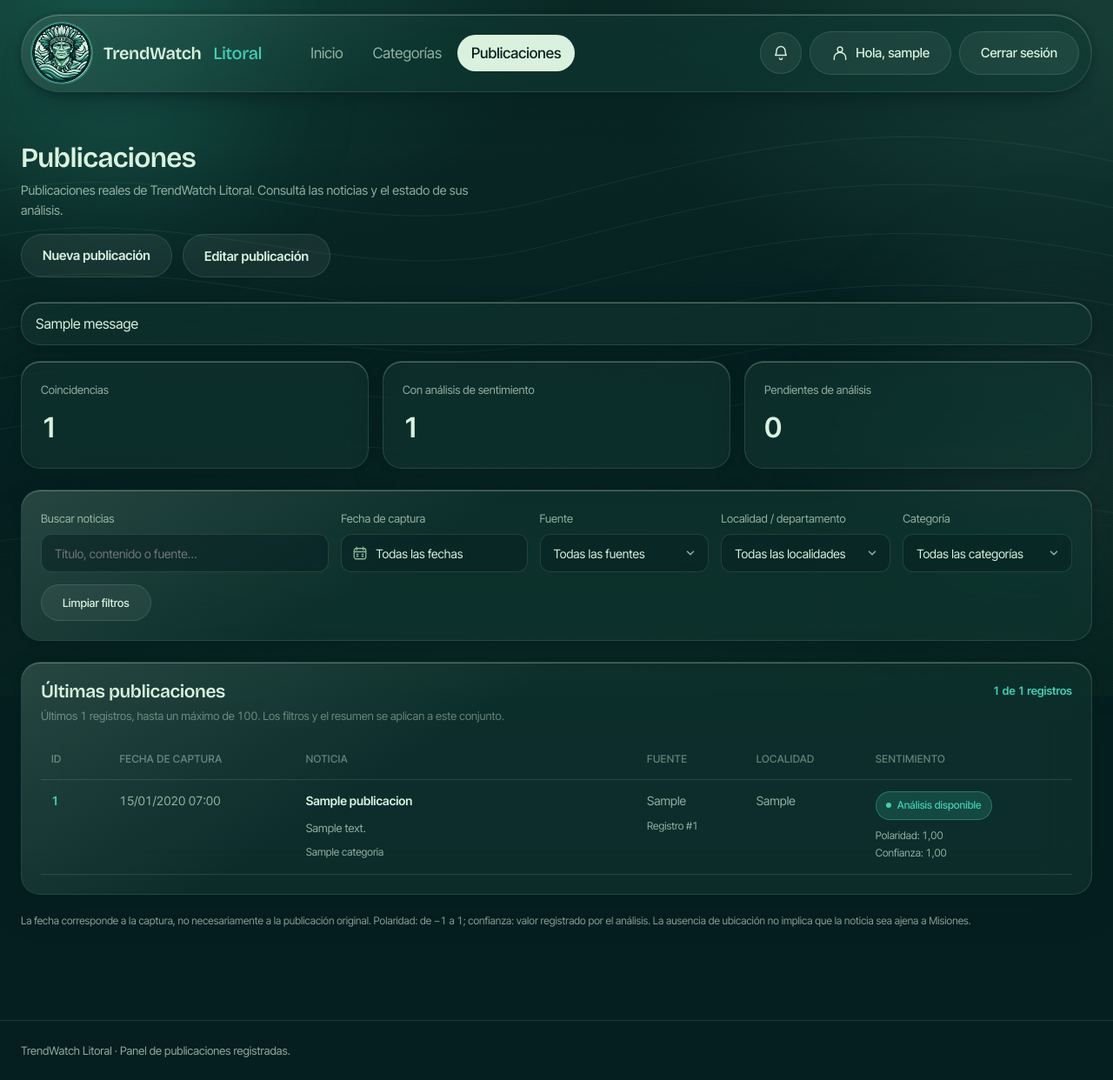
After one commit to MakkiGan666/Trend-Watch-Litoral, a Django app: page /publicaciones/ in a window 1280 px wide. The commit adds this page. Shown: the whole page at 87% size. Run offline with Django 5.2, Linux system fonts and the light colour scheme; a user stored in the database is signed in; tables that the repository leaves empty hold one stand-in row (values such as "Sample post"); one stand-in notice (Sample message) is shown; parts of the project's set-up code (start-up, migrations or seed data) failed here and were passed over.

Commit message:
Publicaciones

```diff
--- a/app/core/roles.py
+++ b/app/core/roles.py
@@ -17,7 +17,7 @@ PERMISOS_ROLES = {
     'Administrador': PERMISOS_ADMINISTRADOR,
 }
 
-# El Dashboard es el panel de gestión de noticias: sólo para quien tiene el CRUD completo.
+# Publicaciones es el panel de gestión de noticias: sólo para quien tiene el CRUD completo.
 PERMISOS_PANEL = (
     'core.view_publicacion', 'core.add_publicacion',
     'core.change_publicacion', 'core.delete_publicacion',
--- a/app/core/templates/base.html
+++ b/app/core/templates/base.html
@@ -51,7 +51,7 @@
       <div class="nav__links">
         <a href="{% url 'landing' %}" {% if request.resolver_match.url_name == 'landing' %}aria-current="page"{% endif %}>Inicio</a>
         {% block categories_nav %}<a href="{% url 'categorias' %}" {% if request.resolver_match.url_name == 'categorias' %}aria-current="page"{% endif %}>Categorías</a>{% endblock %}
-        {% if perms.core.change_publicacion %}<a href="{% url 'dashboard' %}" {% if request.resolver_match.url_name == 'dashboard' %}aria-current="page"{% endif %}>Dashboard</a>{% endif %}
+        {% if perms.core.change_publicacion %}<a href="{% url 'publicaciones' %}" {% if request.resolver_match.url_name == 'publicaciones' %}aria-current="page"{% endif %}>Publicaciones</a>{% endif %}
       </div>
       <div class="nav__act">
         {% include "partials/_account_actions.html" %}
@@ -84,7 +84,7 @@
         <div>
           <h4>Plataforma</h4>
           <a href="{% url 'categorias' %}">Categorías</a>
-          {% if perms.core.change_publicacion %}<a href="{% url 'dashboard' %}">Dashboard</a>{% endif %}
+          {% if perms.core.change_publicacion %}<a href="{% url 'publicaciones' %}">Publicaciones</a>{% endif %}
           <a href="{% url 'categorias' %}#localidades">Localidades</a>
         </div>
         <div>
--- a/app/core/templates/core/crear_publicacion.html
+++ b/app/core/templates/core/crear_publicacion.html
@@ -9,7 +9,7 @@
 
 {% block content %}
 <div class="wrap publication-editor">
-    <a class="btn btn--ghost publication-editor__back" href="{% url 'dashboard' %}">← Volver al Dashboard</a>
+    <a class="btn btn--ghost publication-editor__back" href="{% url 'publicaciones' %}">← Volver a Publicaciones</a>
     <section class="publication-editor__card glass glass--sheen" aria-labelledby="publication-form-title">
         <header class="publication-editor__head">
             <p>Gestión de noticias</p>
@@ -43,7 +43,7 @@
             {% endfor %}
             <div class="publication-editor__actions">
                 <button type="submit" class="btn btn--primary">{{ texto_boton }}</button>
-                <a href="{% url 'dashboard' %}" class="btn btn--ghost">Cancelar</a>
+                <a href="{% url 'publicaciones' %}" class="btn btn--ghost">Cancelar</a>
             </div>
         </form>
     </section>
--- /dev/null
+++ b/app/core/templates/core/publicaciones.html
@@ -0,0 +1,126 @@
+{% extends "base.html" %}
+{% load static %}
+
+{% block title %}Publicaciones · TrendWatch{% endblock %}
+{% block body_class %}publications{% endblock %}
+
+{% block extra_head %}
+<link rel="stylesheet" href="{% static 'css/dashboard.css' %}?v=9">
+<link rel="stylesheet" href="{% static 'css/dashboard-calendar.css' %}?v=2">
+{% endblock %}
+
+{% block content %}
+<section class="wrap publications-page dashboard-page" data-dashboard>
+    <div class="page-head reveal">
+        <h1>Publicaciones</h1>
+        <p>Publicaciones reales de TrendWatch Litoral. Consultá las noticias y el estado de sus análisis.</p>
+        <div class="dashboard-head-actions">
+            <a class="btn btn--ghost dashboard-new" href="{% url 'crear_publicacion_web' %}">Nueva publicación</a>
+            <button class="btn btn--ghost" type="button" data-dashboard-edit-toggle aria-pressed="false" aria-controls="dashboard-publications" hidden>Editar publicación</button>
+        </div>
+    </div>
+
+    {% if messages %}
+    <div class="dashboard-messages" role="status">
+        {% for message in messages %}<p class="glass dashboard-message">{{ message }}</p>{% endfor %}
+    </div>
+    {% endif %}
+
+    <div class="dashboard-summary" data-dashboard-summary hidden aria-label="Resumen de los registros filtrados">
+        <div class="glass"><span>Coincidencias</span><strong data-dashboard-total>0</strong></div>
+        <div class="glass"><span>Con análisis de sentimiento</span><strong data-dashboard-analyzed>0</strong></div>
+        <div class="glass"><span>Pendientes de análisis</span><strong data-dashboard-pending>0</strong></div>
+    </div>
+
+    <form class="dashboard-filters glass glass--sheen" data-dashboard-filters hidden>
+        <div><label for="dashboard-search">Buscar noticias</label><input class="select" id="dashboard-search" type="search" placeholder="Título, contenido o fuente…"></div>
+        <div class="dashboard-date" data-dashboard-calendar>
+            <label for="dashboard-date-trigger" id="dashboard-date-label">Fecha de captura</label>
+            <input type="hidden" id="dashboard-date" name="fecha" value="">
+            <button class="select dashboard-date__trigger" id="dashboard-date-trigger" type="button" aria-haspopup="dialog" aria-expanded="false" aria-controls="dashboard-calendar" aria-labelledby="dashboard-date-label dashboard-date-value">
+                <svg width="18" height="18" viewBox="0 0 24 24" fill="none" stroke="currentColor" stroke-width="1.7" stroke-linecap="round" aria-hidden="true"><rect x="3" y="5" width="18" height="16" rx="3"/><path d="M3 10h18M7 3v4M17 3v4M7 14h2m6 0h2M7 17h2m6 0h2"/></svg>
+                <span id="dashboard-date-value">Todas las fechas</span>
+            </button>
+            <div class="dashboard-calendar" id="dashboard-calendar" role="dialog" aria-modal="false" aria-label="Elegir fecha de captura" hidden>
+                <div class="dashboard-calendar__head">
+                    <button type="button" class="icon-btn" data-calendar-prev aria-label="Mes anterior">‹</button>
+                    <strong id="dashboard-calendar-month" data-calendar-month aria-live="polite"></strong>
+                    <button type="button" class="icon-btn" data-calendar-next aria-label="Mes siguiente">›</button>
+                </div>
+                <div class="dashboard-calendar__week" aria-hidden="true"><span>Lu</span><span>Ma</span><span>Mi</span><span>Ju</span><span>Vi</span><span>Sá</span><span>Do</span></div>
+                <div class="dashboard-calendar__days" data-calendar-days role="group" aria-labelledby="dashboard-calendar-month"></div>
+                <div class="dashboard-calendar__foot"><button type="button" data-calendar-today>Hoy</button><button type="button" data-calendar-clear>Quitar fecha</button></div>
+            </div>
+        </div>
+        <div><label for="dashboard-source">Fuente</label><select class="select" id="dashboard-source"><option value="">Todas las fuentes</option></select></div>
+        <div><label for="dashboard-location">Localidad / departamento</label><select class="select" id="dashboard-location"><option value="">Todas las localidades</option>{% for departamento in departamentos %}<option value="{{ departamento.slug }}">{{ departamento.nombre }}</option>{% endfor %}<option value="__missing">Sin departamento identificado</option></select></div>
+        <div><label for="dashboard-category">Categoría</label><select class="select" id="dashboard-category"><option value="">Todas las categorías</option>{% for categoria in categorias_dashboard %}<option value="{{ categoria.pk }}">{{ categoria.nombre_categoria }}</option>{% endfor %}<option value="__missing">Sin categoría asignada</option></select></div>
+        <button class="btn btn--ghost" type="reset">Limpiar filtros</button>
+    </form>
+    <noscript><p class="dashboard-note">Activá JavaScript para buscar y filtrar. Las publicaciones siguen disponibles en la tabla.</p></noscript>
+
+    <div class="publication-list glass glass--sheen reveal" id="dashboard-publications" tabindex="-1">
+        <div class="publication-list__head">
+            <div>
+                <h2>Últimas publicaciones</h2>
+                <p>Últimos {{ publicaciones|length }} registros, hasta un máximo de 100. Los filtros y el resumen se aplican a este conjunto.</p>
+                <p data-dashboard-edit-help role="status" hidden>Modo de edición activo. Elegí una noticia para editarla o eliminarla.</p>
+            </div>
+            <span class="publication-count" data-dashboard-count role="status" aria-live="polite">{{ publicaciones|length }} registros</span>
+        </div>
+
+        <div class="publication-table-wrap">
+            <table class="publication-table" aria-label="Publicaciones y análisis registrados">
+                <thead>
+                    <tr>
+                        <th scope="col">ID</th>
+                        <th scope="col">Fecha de captura</th>
+                        <th scope="col">Noticia</th>
+                        <th scope="col">Fuente</th>
+                        <th scope="col">Localidad</th>
+                        <th scope="col">Sentimiento</th>
+                        <th scope="col" data-dashboard-actions hidden>Acciones</th>
+                    </tr>
+                </thead>
+                <tbody>
+                    {% for pub in publicaciones %}
+                    {% with analisis=pub.sentimiento_set.all|first ubicaciones=pub.locacion_set.all %}
+                    <tr data-dashboard-row data-categories="{{ pub.dashboard_categorias|join:',' }}" data-capture-date="{{ pub.fecha_captura|date:'Y-m-d' }}" data-source="{{ pub.fuente|default:'Sin fuente identificada' }}" data-departamentos="{{ pub.dashboard_departamentos|join:',' }}" data-analysis="{% if analisis %}available{% else %}pending{% endif %}">
+                        <td data-label="ID">{{ pub.id_publicacion_api }}</td>
+                        <td data-label="Captura">{% if pub.fecha_captura %}<time datetime="{{ pub.fecha_captura|date:'c' }}">{{ pub.fecha_captura|date:"d/m/Y H:i" }}</time>{% else %}Sin fecha{% endif %}</td>
+                        <td data-label="Noticia" class="dashboard-news"><a href="{% url 'noticia' pub.id_publicacion_api %}">{{ pub.titulo|default:"Noticia sin título" }}</a><p>{{ pub.contenido|striptags|truncatechars:180 }}</p><small class="dashboard-note">{% for categoria in pub.categorias_navegacion %}{{ categoria }}{% if not forloop.last %}, {% endif %}{% empty %}Sin categoría asociada{% endfor %}</small></td>
+                        <td data-label="Fuente">{{ pub.fuente|default:"Sin fuente identificada" }}<small class="dashboard-note">{% if pub.id_registro %}Registro #{{ pub.id_registro.id_registro }}{% else %}Sin registro de ingesta{% endif %}</small></td>
+                        <td data-label="Localidad">{% for ubicacion in ubicaciones %}{% if ubicacion.location %}<span class="dashboard-location" data-location="{{ ubicacion.location }}">{{ ubicacion.location }}</span>{% endif %}{% empty %}{% for nombre in pub.dashboard_departamento_nombres %}<span class="dashboard-location">{{ nombre }}</span>{% empty %}<span class="dashboard-note">Sin ubicación identificada</span>{% endfor %}{% endfor %}</td>
+                        <td data-label="Sentimiento" class="dashboard-sentiment">{% if analisis %}<span class="tag dashboard-status">Análisis disponible</span><small class="dashboard-note">Polaridad: {{ analisis.polaridad|floatformat:2 }}<br>Confianza: {{ analisis.confianza|floatformat:2 }}</small>{% else %}<span class="tag tag--soft dashboard-status dashboard-status--pending">Pendiente de análisis</span>{% endif %}</td>
+                        <td data-label="Acciones" class="dashboard-actions" data-dashboard-actions hidden>
+                            <a class="btn btn--ghost" href="{% url 'editar_publicacion_web' pub.id_publicacion_api %}">Editar</a>
+                            <form method="post" action="{% url 'eliminar_publicacion_web' pub.id_publicacion_api %}" data-confirm="¿Eliminar la publicación #{{ pub.id_publicacion_api }}? Se borran también su sentimiento y sus localidades.">
+                                {% csrf_token %}
+                                <button class="btn btn--ghost" type="submit">Eliminar</button>
+                            </form>
+                        </td>
+                    </tr>
+                    {% endwith %}
+                    {% empty %}
+                    <tr>
+                        <td colspan="6" class="publication-empty" data-dashboard-empty-cell>No hay publicaciones registradas todavía.</td>
+                    </tr>
+                    {% endfor %}
+                    <tr data-dashboard-empty hidden><td colspan="6" class="publication-empty" data-dashboard-empty-cell>No hay publicaciones que coincidan con estos filtros.</td></tr>
+                </tbody>
+            </table>
+        </div>
+    </div>
+    <p class="dashboard-note dashboard-explanation">La fecha corresponde a la captura, no necesariamente a la publicación original. Polaridad: de −1 a 1; confianza: valor registrado por el análisis. La ausencia de ubicación no implica que la noticia sea ajena a Misiones.</p>
+</section>
+{% endblock %}
+
+{% block footer %}
+<footer class="dashboard-footer"><div class="wrap">TrendWatch Litoral · Panel de publicaciones registradas.</div></footer>
+{% endblock %}
+
+{% block extra_js %}
+<script src="{% static 'js/dashboard.js' %}?v=7" defer></script>
+<script src="{% static 'js/dashboard-location-select.js' %}?v=3" defer></script>
+<script src="{% static 'js/dashboard-calendar.js' %}?v=3" defer></script>
+{% endblock %}
--- a/app/core/templates/inicio.html
+++ b/app/core/templates/inicio.html
@@ -43,7 +43,7 @@
                 <div class="nav__links">
                     <a href="/" aria-current="page">Inicio</a>
                     <a href="/categorias/">Categorías</a>
-                    {% if perms.core.change_publicacion %}<a href="{% url 'dashboard' %}">Dashboard</a>{% endif %}
+                    {% if perms.core.change_publicacion %}<a href="{% url 'publicaciones' %}">Publicaciones</a>{% endif %}
                 </div>
                 <div class="nav__act">
                     {% include "partials/_account_actions.html" %}
@@ -115,7 +115,7 @@
                     <div>
                         <h4>Plataforma</h4>
                         <a href="/categorias/">Categorías</a>
-                        {% if perms.core.change_publicacion %}<a href="{% url 'dashboard' %}">Dashboard</a>{% endif %}
+                        {% if perms.core.change_publicacion %}<a href="{% url 'publicaciones' %}">Publicaciones</a>{% endif %}
                         <a href="/categorias/#localidades">Localidades</a>
                     </div>
                     <div>
--- a/app/core/test_categorias_compat.py
+++ b/app/core/test_categorias_compat.py
@@ -100,7 +100,7 @@ class LecturaCategoriasCompatTestCase(TestCase):
     def test_dashboard_y_detalle_muestran_todas_las_categorias_asociadas(self):
         usuario = get_user_model().objects.create_superuser(username='categorias-panel')
         self.client.force_login(usuario)
-        panel = self.client.get(reverse('dashboard'))
+        panel = self.client.get(reverse('publicaciones'))
         p = list(panel.context['publicaciones'])[0]
         self.assertEqual(p.dashboard_categorias, [self.salud.pk, self.turismo.pk])
         self.assertEqual(p.categorias_navegacion, ['Salud', 'Turismo'])
--- a/app/core/test_dashboard_localidades.py
+++ b/app/core/test_dashboard_localidades.py
@@ -19,7 +19,7 @@ class DashboardDepartamentosTests(TestCase):
         for categoria in [salud, salud, sociedad]:
             tema = Tema.objects.create(id_categoria=categoria, descripcion='Tema de prueba')
             PublicacionTema.objects.create(id_publicacion_api=directa, id_temas=tema)
-        response = self.client.get(reverse('dashboard'))
+        response = self.client.get(reverse('publicaciones'))
         self.assertEqual(response.status_code, 200)
         self.assertEqual(len(response.context['departamentos']), 17)
         for departamento in DEPARTAMENTOS:
--- a/app/core/test_fechas.py
+++ b/app/core/test_fechas.py
@@ -101,7 +101,7 @@ class FechasPublicacionTestCase(TestCase):
         self.client.force_login(usuario)
         antigua = self.crear('archivo-panel', instante(1), instante(20))
         nueva = self.crear('manual-panel', None, instante(19))
-        respuesta = self.client.get(reverse('dashboard'))
+        respuesta = self.client.get(reverse('publicaciones'))
         self.assertEqual(list(respuesta.context['publicaciones']), [nueva, antigua])
 
     def test_rss_conserva_zona_y_fecha_invalida_es_nula(self):
--- a/app/core/test_integracion_pr24.py
+++ b/app/core/test_integracion_pr24.py
@@ -54,7 +54,7 @@ class IntegracionPR24Tests(TestCase):
     def test_dashboard_combina_orden_categorias_territorio_y_fecha_de_captura(self):
         self.client.force_login(self.usuario)
         Locacion.objects.create(id_publicacion_api=self.archivo, location='El Soberbio', latitud=0, longitud=0)
-        respuesta = self.client.get(reverse('dashboard'))
+        respuesta = self.client.get(reverse('publicaciones'))
         publicaciones = list(respuesta.context['publicaciones'])
         self.assertEqual([p.pk for p in publicaciones], [self.reciente.pk, self.archivo.pk])
         archivo = publicaciones[1]
--- a/app/core/test_publicacion_imagen.py
+++ b/app/core/test_publicacion_imagen.py
@@ -29,14 +29,14 @@ class ImagenFormularioPublicacionTests(TestCase):
     @patch('core.views._analizar_y_guardar_sentimiento')
     def test_crear_guarda_imagen_y_editar_permite_cambiarla_o_quitarla(self, analizar):
         response = self.client.post(reverse('crear_publicacion_web'), self.data)
-        self.assertRedirects(response, reverse('dashboard'), fetch_redirect_response=False)
+        self.assertRedirects(response, reverse('publicaciones'), fetch_redirect_response=False)
         publicacion = Publicacion.objects.get()
         self.assertEqual(publicacion.imagen_url, self.data['imagen_url'])
         analizar.reset_mock()
         for imagen in ['https://example.com/otra.webp', '']:
             response = self.client.post(reverse('editar_publicacion_web', args=[publicacion.pk]),
                                         {**self.data, 'imagen_url': imagen})
-            self.assertRedirects(response, reverse('dashboard'), fetch_redirect_response=False)
+            self.assertRedirects(response, reverse('publicaciones'), fetch_redirect_response=False)
             publicacion.refresh_from_db()
             self.assertEqual(publicacion.imagen_url, imagen)
         analizar.assert_not_called()
@@ -54,7 +54,7 @@ class ImagenFormularioPublicacionTests(TestCase):
     @patch('core.views._analizar_y_guardar_sentimiento')
     def test_crear_sin_imagen_sigue_siendo_valido(self, analizar):
         response = self.client.post(reverse('crear_publicacion_web'), {**self.data, 'imagen_url': ''})
-        self.assertRedirects(response, reverse('dashboard'), fetch_redirect_response=False)
+        self.assertRedirects(response, reverse('publicaciones'), fetch_redirect_response=False)
         self.assertEqual(Publicacion.objects.get().imagen_url, '')
 
     def archivo(self):
--- a/app/core/urls.py
+++ b/app/core/urls.py
@@ -33,7 +33,8 @@ urlpatterns = [
     path('login/', views.login_view, name='login'),
     path('registro/', views.registro_view, name='registro'),
     path('logout/', views.logout_view, name='logout'),
-    path('dashboard/', views.dashboard, name='dashboard'),
+    path('publicaciones/', views.publicaciones, name='publicaciones'),
+    path('dashboard/', views.publicaciones, name='dashboard'),
     path('procesar-ia/', views.procesar_ia, name='procesar_ia'),
 
     # API REST - CRUD de Publicaciones
--- a/app/core/views.py
+++ b/app/core/views.py
@@ -300,7 +300,7 @@ def logout_view(request):
 
 @login_required(login_url='login')
 @permission_required(PERMISOS_PANEL, raise_exception=True)
-def dashboard(request):
+def publicaciones(request):
     """ Muestra el panel con las publicaciones, sentimientos y locaciones """
     publicaciones = Publicacion.objects.select_related('id_registro')\
                                        .prefetch_related('sentimiento_set', 'locacion_set', 'temas__id_categoria')\
@@ -317,7 +317,7 @@ def dashboard(request):
                 slugs.add(slug)
         publicacion.dashboard_departamentos = sorted(slugs)
         publicacion.dashboard_departamento_nombres = [departamentos_por_slug[slug] for slug in sorted(slugs)]
-    return render(request, 'core/dashboard.html', {
+    return render(request, 'core/publicaciones.html', {
         'publicaciones': publicaciones,
         'departamentos': DEPARTAMENTOS,
         'categorias_dashboard': Categoria.objects.order_by('nombre_categoria', 'pk'),
@@ -685,7 +685,7 @@ def crear_publicacion_view(request):
             form.add_error(None, 'Ya existe una publicación con la misma URL (o el mismo título si no tiene URL).')
         else:
             messages.success(request, 'Publicación creada con análisis de sentimiento.')
-            return redirect('dashboard')
+            return redirect('publicaciones')
 
     return render(request, 'core/crear_publicacion.html', {
         'form': form, 'titulo_formulario': 'Nueva publicación', 'texto_boton': 'Guardar publicación',
@@ -714,7 +714,7 @@ def editar_publicacion_view(request, pk):
                                  'no se guardaron los cambios.')
         else:
             messages.success(request, f'Publicación {publicacion.pk} actualizada.')
-            return redirect('dashboard')
+            return redirect('publicaciones')
 
     return render(request, 'core/crear_publicacion.html', {
         'form': form, 'publicacion': publicacion,
@@ -729,4 +729,4 @@ def eliminar_publicacion_view(request, pk):
     publicacion = get_object_or_404(Publicacion, pk=pk)
     publicacion.delete()
     messages.success(request, f'Publicación {pk} eliminada.')
-    return redirect('dashboard')
+    return redirect('publicaciones')
```
Also changed, not shown: app/core/tests.py (+10 -10 lines).
